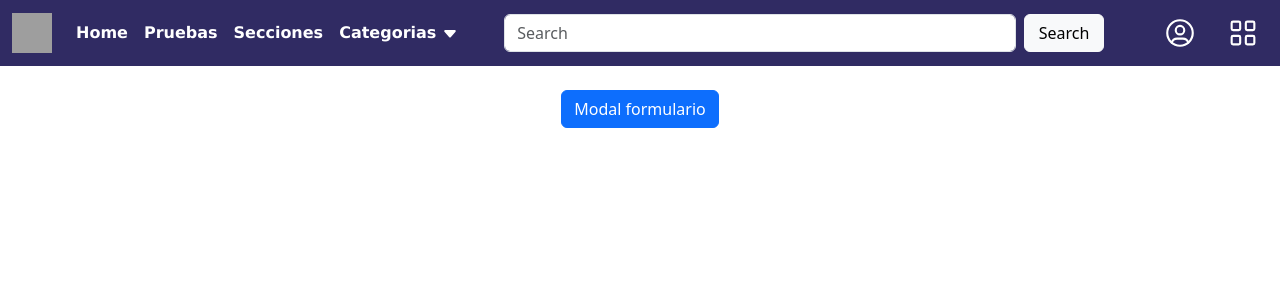
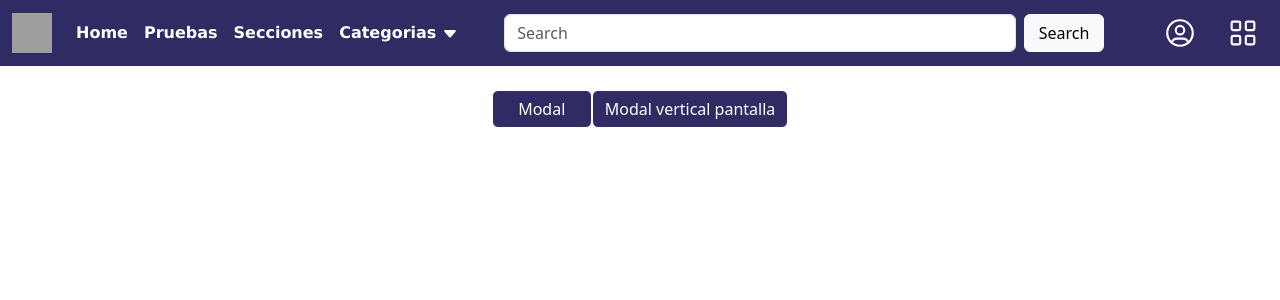
Before and after one commit to GabrielDev22/angularStylesVisual, an Angular app: page /formulario/modal in a window 1280 px wide. Shown: the top 300 px of the page. Built offline with nearby package versions, Linux system fonts and the light colour scheme; grey boxes are pictures that could not be loaded.

Commit message:
Agregando modal

```diff
--- a/src/app/app.component.ts
+++ b/src/app/app.component.ts
@@ -2,11 +2,12 @@ import { CommonModule } from '@angular/common';
 import { HttpClient } from '@angular/common/http';
 import { Component, OnInit } from '@angular/core';
 import { Router, RouterOutlet } from '@angular/router';
+import { NgbModule } from '@ng-bootstrap/ng-bootstrap';
 
 @Component({
   selector: 'app-root',
   standalone: true,
-  imports: [RouterOutlet, CommonModule],
+  imports: [RouterOutlet, CommonModule, NgbModule],
   templateUrl: './app.component.html',
   styleUrl: './app.component.css'
 })
--- a/src/app/home/form-modal/form-modal.component.css
+++ b/src/app/home/form-modal/form-modal.component.css
@@ -0,0 +1,27 @@
+.closed-button{
+    margin-left: auto;
+    transition: all 0.5s ease;
+}
+
+.btn-outline-closed{
+    min-width: 90px;
+    background-color: rgb(242, 245, 248);
+    border: 1px solid #000;
+    transition: 0.3s ease;
+}
+
+.btn-outline-closed:hover{
+    box-shadow: 0px 1px 0px 1px #2b4363;
+}
+
+.btn-outline-send{
+    min-width: 100px;
+    background-color: #302B63;
+    color: #fff;
+    border: 1px solid #fff;
+    transition: 0.3s ease;
+}
+
+.btn-outline-send:hover{
+    box-shadow: 0px 1px 0px 1px #2b4363;
+}
--- a/src/app/home/form-modal/form-modal.component.html
+++ b/src/app/home/form-modal/form-modal.component.html
@@ -1,25 +1,34 @@
 <div class="d-flex justify-content-center aligns-items-center mt-4">
-    <button type="button" class="btn btn-primary" (click)="openModal()">
-        Modal formulario
+    <button type="button" class="btn btn-outline-send" (click)="openModal(callModal)">
+        Modal
+    </button>
+    <button type="button" class="btn btn-outline-send" (click)="openModalVertical(modalVerticalPantalla)">
+        Modal vertical pantalla
     </button>
 </div>
 
 <ng-template #callModal>
-    <div class="modal fade">
-        <div class="modal-dialog">
-            <div class="modal-content">
-            <div class="modal-header">
-                <h1 class="modal-title fs-5">Modal title</h1>
-                <button type="button" class="btn-close" data-bs-dismiss="modal"></button>
-            </div>
-            <div class="modal-body">
-                ...
-            </div>
-            <div class="modal-footer">
-                <button type="button" class="btn btn-secondary">Close</button>
-                <button type="button" class="btn btn-primary">Save changes</button>
-            </div>
-            </div>
+    <div class="modal-header">
+		<div class="modal-title fs-5 fw-bold">Profile update</div>
+        <div class="closed-button" (click)="close()">
+            <i class="bi bi-x-circle fs-4"></i>
         </div>
-    </div>
+	</div>
+    <div class="modal-body">
+		<form>
+			<div class="mb-3">
+				<label for="dateOfBirth">Date of birth</label>
+				<div class="input-group">
+				</div>
+			</div>
+		</form>
+	</div>
+    <div class="modal-footer">
+		<button type="button" class="btn btn-outline-closed" (click)="close()">Cancelar</button>
+		<button type="button" class="btn btn-outline-send" (click)="send()">Guardar</button>
+	</div>
 </ng-template>
+
+<ng-template #modalVerticalPantalla>
+
+</ng-template>
--- a/src/app/home/form-modal/form-modal.component.ts
+++ b/src/app/home/form-modal/form-modal.component.ts
@@ -1,22 +1,42 @@
 import { CommonModule } from '@angular/common';
-import { Component, OnInit, } from '@angular/core';
+import { Component, OnInit, TemplateRef, } from '@angular/core';
+import { ModalDismissReasons, NgbModal, NgbModule } from '@ng-bootstrap/ng-bootstrap';
 
 @Component({
   selector: 'app-form-modal',
   standalone: true,
-  imports: [CommonModule],
+  imports: [CommonModule, NgbModule],
   templateUrl: './form-modal.component.html',
   styleUrl: './form-modal.component.css'
 })
 export class FormModalComponent implements OnInit {
 
+  closeResult = '';
+
   constructor(
+    private modalService : NgbModal,
   ){}
 
   ngOnInit(): void {
   }
 
-  openModal(){
+  openModal(content: any){
+    const modalRef = this.modalService.open(content);
+  }
+
+	open(content: TemplateRef<any>) {
+		this.modalService.open(content).result.then();
+	}
+
+  openModalVertical(modalVerticalPantalla : TemplateRef<any>){
+    this.modalService.open(modalVerticalPantalla);
+  }
+
+  close(){
+    this.modalService.dismissAll();
+  }
+
+  send(){
 
   }
 
```
